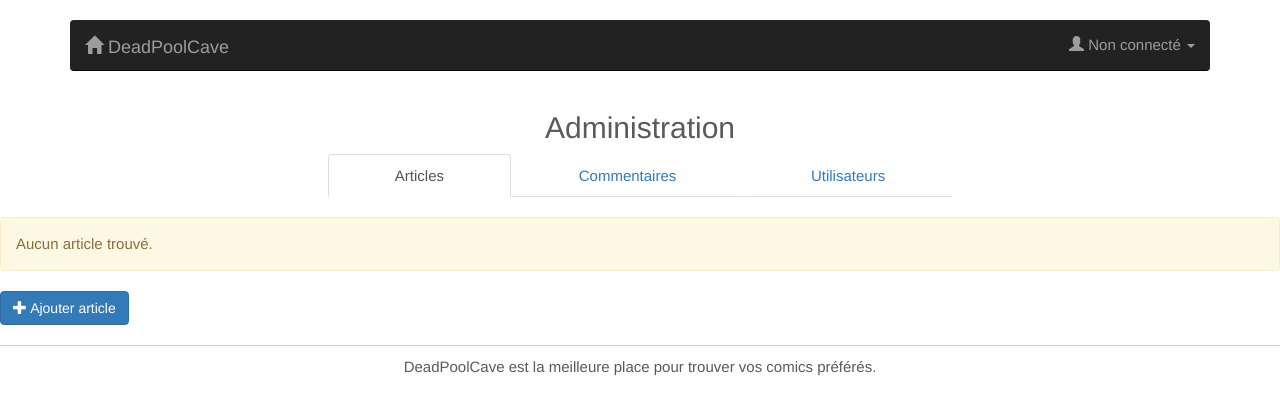
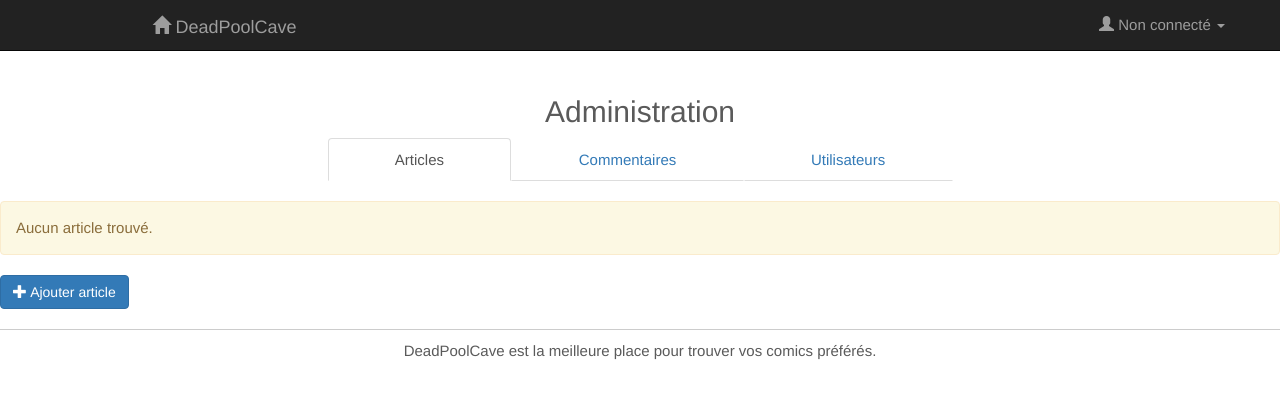
Before and after one commit to polytechlyon-isi2/DeadPoolCave, a PHP site: template views/admin.html.twig in a window 1280 px wide. Shown: the top 415 px of the page. Run offline with PHP 8.4, Linux system fonts and the light colour scheme; the template is opened without the code that fills it, so the values that code supplies are empty; some libraries are stand-ins or nearby versions.

```diff
--- a/views/layout.html.twig
+++ b/views/layout.html.twig
@@ -14,11 +14,13 @@
 </head>
 
 <body>
-    <div class='navbar-wrapper'>
+
+
+
+    <nav class="navbar navbar-default navbar-fixed-top navbar-inverse" role="navigation">
         <div class="container">
-
-            <nav class="navbar navbar-inverse navbar-static-top" role="navigation">
-                <div class="container">
+            <div class="row">
+                <div class="col-md-1"></div>
                 <div class="navbar-header">
                     <button type="button" class="navbar-toggle" data-toggle="collapse" data-target="#navbar-collapse-target">
                         <span class="icon-bar"></span>
@@ -102,15 +104,18 @@
                         {% endif %}
                     </ul>
                 </div>
+
+            </div>
+
         </div>
         <!-- /.container -->
     </nav>
-        </div>
+
     <div id="content">{% block content %}{% endblock %}</div>
     <footer class="footer">
         DeadPoolCave est la meilleure place pour trouver vos comics préférés.
     </footer>
-    </div>
+
     <!-- jQuery -->
     <script src="{{ app.request.basepath }}/lib/jquery/jquery.min.js"></script>
     <!-- JavaScript Boostrap plugin -->
--- a/web/css/cave.css
+++ b/web/css/cave.css
@@ -29,3 +29,7 @@ body {
     padding-top: 30px;
     padding-bottom: 10px;
 }
+
+.nav {
+    text-align: center;
+}
```
Also changed, not shown: views/home.html.twig (+10 -4 lines), web/pictures/deadpoolhome.jpg (added), web/pictures/deadpoolhome2.jpg (added). Lines whose indentation alone changed are shown as unchanged.
